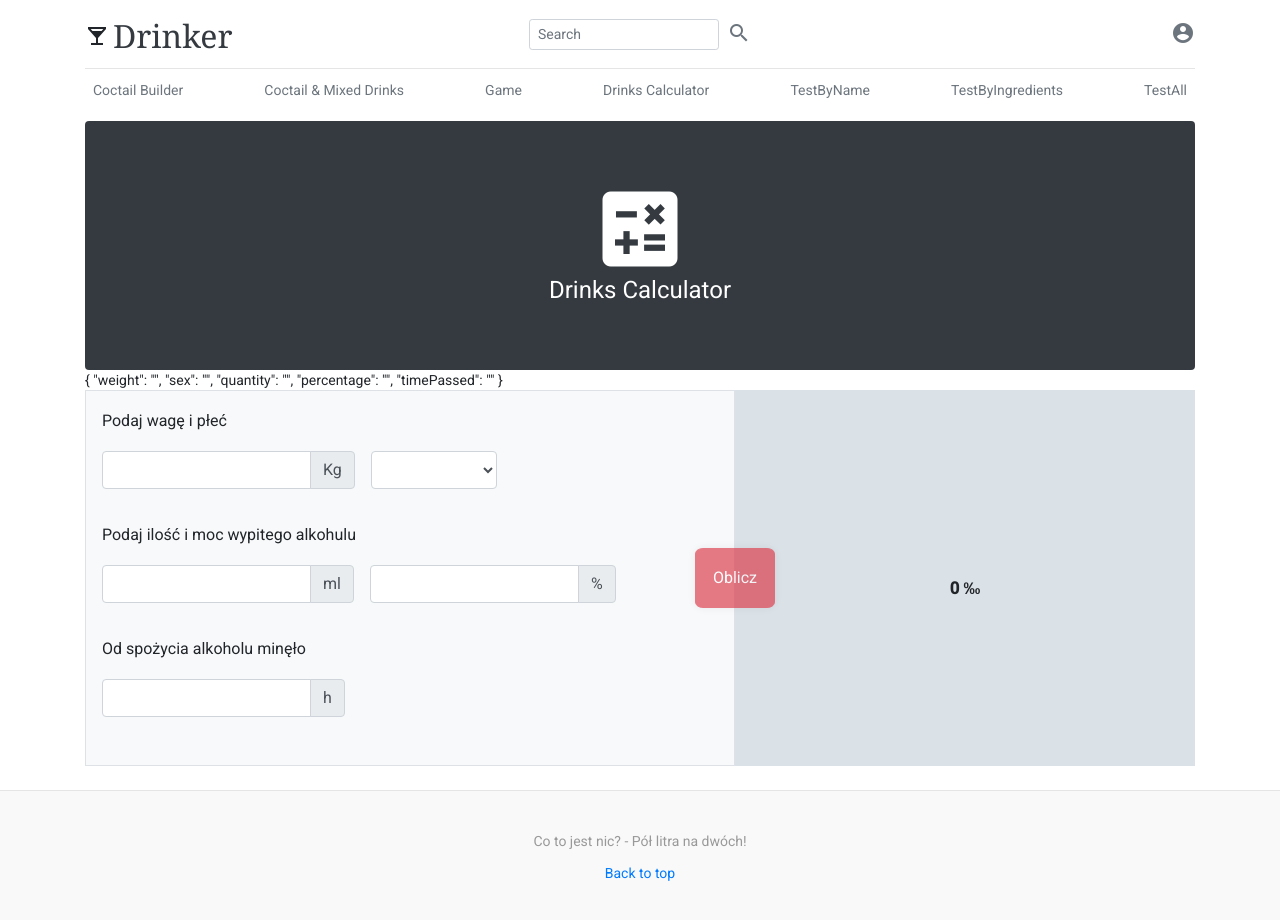
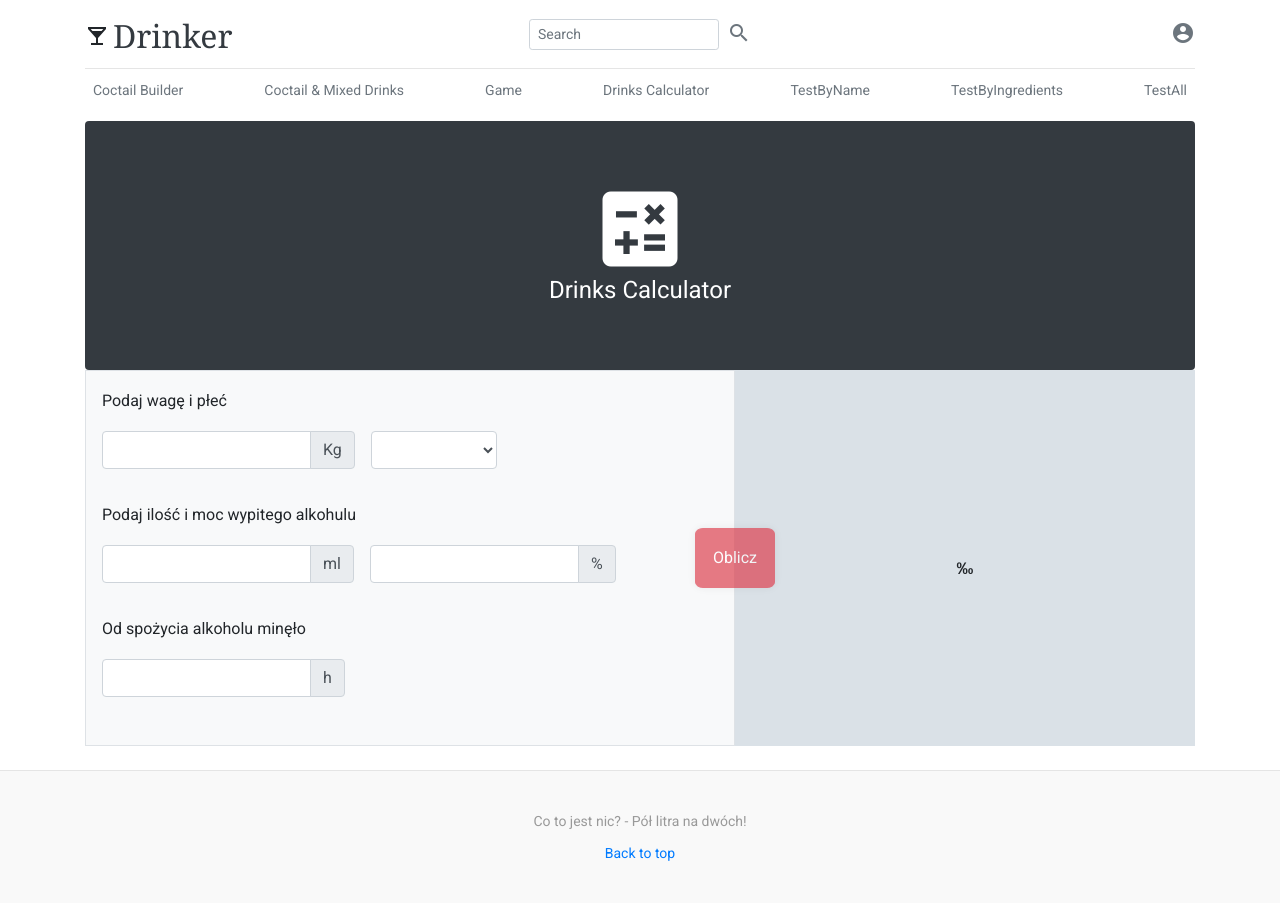
Before and after one commit to gwalus/Drinker, an Angular app in the folder drinkerClient/: page /calculator in a window 1280 px wide. Shown: the top 920 px of the page. Built offline with nearby package versions, Linux system fonts and the light colour scheme.

Commit message:
add calculator functionality

```diff
--- a/drinkerClient/src/app/_models/calculator.ts
+++ b/drinkerClient/src/app/_models/calculator.ts
@@ -1,7 +1,11 @@
 export class Calculator {
+
     weight: number;
-    sex: string;
+    sex: number;
     quantity: number;
     percentage: number;
+    gram: number;
     timePassed: number;
+    permile: number;
+
 }
--- a/drinkerClient/src/app/content/calculator/calculator.component.html
+++ b/drinkerClient/src/app/content/calculator/calculator.component.html
@@ -12,8 +12,8 @@
   </div>
 </div>
 
-<form #calcForm="ngForm">
-  {{ calcForm.value | json}}
+<form #calcForm="ngForm" (ngSubmit)="calculate()" >
+
   <div class="row mb-4">
     <div class="col-sm-7 col-9 pr-0">
 
@@ -22,8 +22,8 @@
         <div class="d-flex flex-row">
           <div class="form-group">
             <div class="input-group mb-3">
-              <input ngModel #weight="ngModel" [class.is-invalid]="weight.invalid && weight.touched"
-                     name="weight"  type="number" class="form-control" required>
+              <input [(ngModel)]="calcModel.weight" #weight="ngModel" [class.is-invalid]="weight.invalid && weight.touched"
+                     name="weight" type="number" class="form-control" required pattern="^([1-9]|[1-9][0-9]|[1-3][0-9][0-9])$">
               <div class="input-group-append">
                 <span class="input-group-text" id="weight">Kg</span>
               </div>
@@ -33,9 +33,9 @@
 
           <div class="form-group ml-3">
             <div class="input-group">
-              <select ngModel #sex="ngModel" [class.is-invalid]="sex.invalid && sex.touched"
+              <select [(ngModel)]="calcModel.sex" #sex="ngModel" [class.is-invalid]="sex.invalid && sex.touched"
                       name="sex" class="form-control" required>
-                <option selected value="1">mężczyzna</option>
+                <option value="1">mężczyzna</option>
                 <option value="2">kobieta</option>
               </select>
             </div>
@@ -46,8 +46,8 @@
         <div class="d-flex flex-row">
           <div class="form-group">
             <div class="input-group mb-3">
-              <input ngModel #quantity="ngModel" [class.is-invalid]="quantity.invalid && quantity.touched"
-                     name="quantity" type="number" class="form-control" required>
+              <input [(ngModel)]="calcModel.quantity" #quantity="ngModel" [class.is-invalid]="quantity.invalid && quantity.touched"
+                     name="quantity" type="number" class="form-control" required pattern="^([1-9]|[1-9][0-9]|[1-9][0-9][0-9]|[1-9][0-9][0-9][0-9])$">
               <div class="input-group-append">
                 <span class="input-group-text" id="quantity">ml</span>
               </div>
@@ -56,8 +56,8 @@
 
           <div class="form-group ml-3">
             <div class="input-group mb-3">
-              <input ngModel #percentage="ngModel" [class.is-invalid]="percentage.invalid && percentage.touched"
-                     name="percentage" type="number" class="form-control" required>
+              <input [(ngModel)]="calcModel.percentage" #percentage="ngModel" [class.is-invalid]="percentage.invalid && percentage.touched"
+                     name="percentage" type="number" class="form-control" required pattern="^([1-9]|[1-9][0-9]|100)$">
               <div class="input-group-append">
                 <span class="input-group-text" id="percentage">%</span>
               </div>
@@ -69,8 +69,8 @@
         <div class="d-flex flex-row">
           <div class="form-group">
             <div class="input-group mb-3">
-              <input ngModel #timePassed="ngModel" [class.is-invalid]="timePassed.invalid && timePassed.touched"
-                     name="timePassed" type="number" class="form-control" required>
+              <input [(ngModel)]="calcModel.timePassed" #timePassed="ngModel" [class.is-invalid]="timePassed.invalid && timePassed.touched"
+                     name="timePassed" type="number" class="form-control" required pattern="^([1-9]|[1-9][0-9])$">
               <div class="input-group-append">
                 <span class="input-group-text" id="time-passed">h</span>
               </div>
@@ -82,7 +82,7 @@
 
     <div class="col-sm-5 col-3 pl-0 text-center">
       <div class="result-calculate text-center ">
-        <span class="text-result-calculate">0 ‰</span>
+        <span name="permile" class="text-result-calculate">{{calcModel.permile}} ‰</span>
         <button [disabled]="calcForm.form.invalid" class="btn btn-danger btn-result-calculate" type="submit">Oblicz</button>
       </div>
     </div>
--- a/drinkerClient/src/app/content/calculator/calculator.component.ts
+++ b/drinkerClient/src/app/content/calculator/calculator.component.ts
@@ -1,4 +1,5 @@
 import { Component, OnInit } from '@angular/core';
+import { Calculator } from 'src/app/_models/calculator';
 
 @Component({
   selector: 'app-calculator',
@@ -7,8 +8,29 @@ import { Component, OnInit } from '@angular/core';
 })
 export class CalculatorComponent {
 
-  log(x: any){
-    console.log(x);
+  calcModel = new Calculator();
+
+  alcoholProcentToGram(percentage: number, quantity: number){
+    if(percentage != 0 && quantity !=0){
+      let x: number = percentage * quantity * 0.8 / 100;
+      return x;
+    }
+    return 0;
+  }
+
+  calculate(){
+
+    let denominator: number;
+    let combustion: number = 0.20 * this.calcModel.timePassed;
+
+    this.calcModel.gram = this.alcoholProcentToGram(this.calcModel.percentage, this.calcModel.quantity);
+
+    if(this.calcModel.sex == 1) denominator = 0.7 * this.calcModel.weight;
+    else denominator = 0.6 * this.calcModel.weight;
+
+    this.calcModel.permile = parseFloat(((this.calcModel.gram / denominator) - combustion).toFixed(2));
+
+    if(this.calcModel.permile < 0) this.calcModel.permile = 0;
   }
 
 }
```
